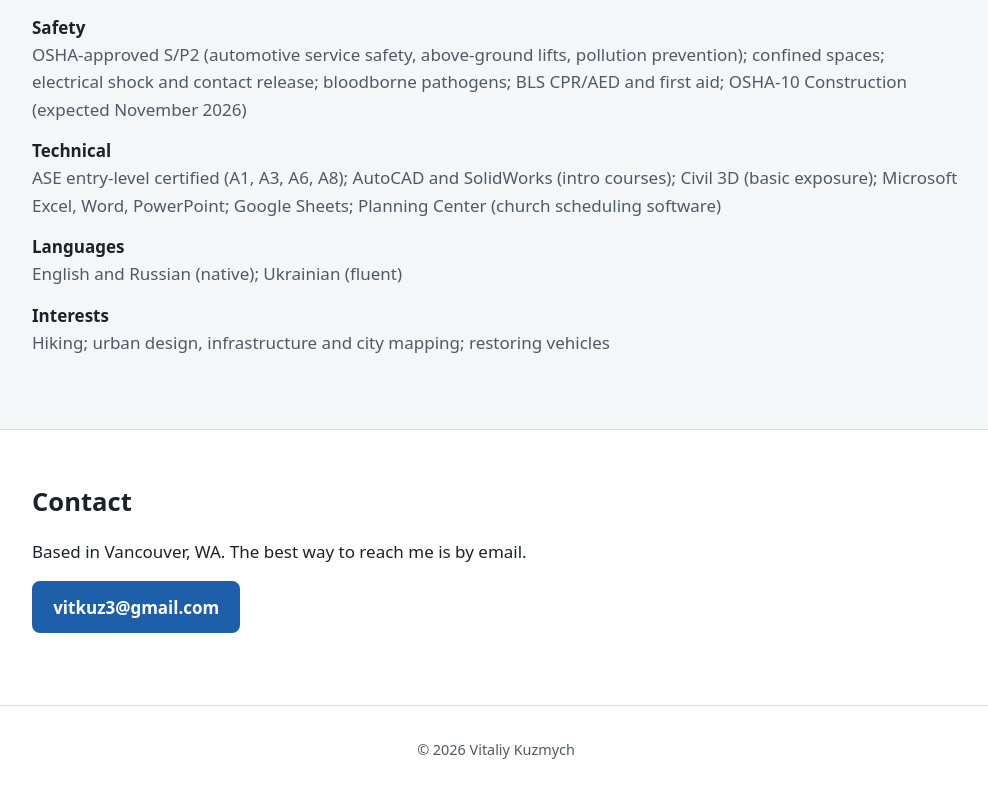
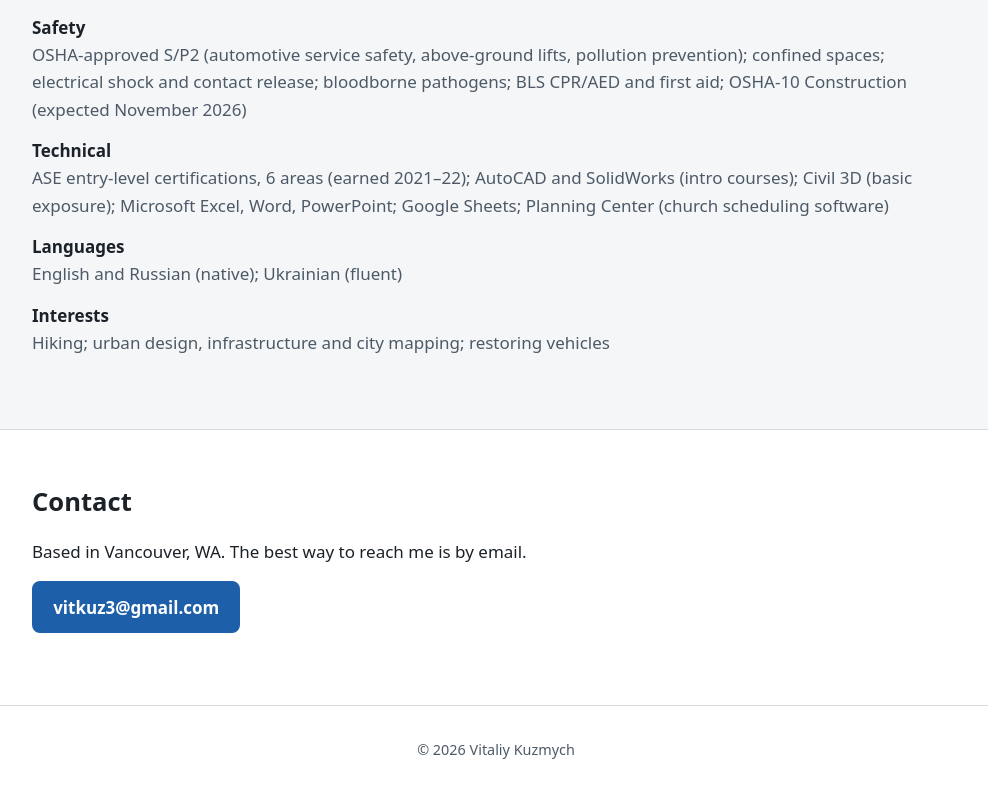
Before and after one commit to vito-kuz/vito-kuz.github.io, a plain HTML site: page index.html in a window 1280 px wide. Shown: the part 4171-4964 px from the top of the page, without its empty margins (144-1132 px from the left). Drawn offline with Linux system fonts and the light colour scheme.

Commit message:
Site: correct ASE wording (earned 2021-22) and refresh resume.pdf
Co-Authored-By: Claude Opus 5.5 <noreply@anthropic.com>
Claude-Session: https://claude.ai/code/session_013fh2h4Bn2qjhJRuXzGzfax

```diff
--- a/index.html
+++ b/index.html
@@ -231,7 +231,7 @@
           <dt>Safety</dt>
           <dd>OSHA-approved S/P2 (automotive service safety, above-ground lifts, pollution prevention); confined spaces; electrical shock and contact release; bloodborne pathogens; BLS CPR/AED and first aid; OSHA-10 Construction (expected November 2026)</dd>
           <dt>Technical</dt>
-          <dd>ASE entry-level certified (A1, A3, A6, A8); AutoCAD and SolidWorks (intro courses); Civil 3D (basic exposure); Microsoft Excel, Word, PowerPoint; Google Sheets; Planning Center (church scheduling software)</dd>
+          <dd>ASE entry-level certifications, 6 areas (earned 2021–22); AutoCAD and SolidWorks (intro courses); Civil 3D (basic exposure); Microsoft Excel, Word, PowerPoint; Google Sheets; Planning Center (church scheduling software)</dd>
           <dt>Languages</dt>
           <dd>English and Russian (native); Ukrainian (fluent)</dd>
           <dt>Interests</dt>
```
Also changed, not shown: 2 other files.
